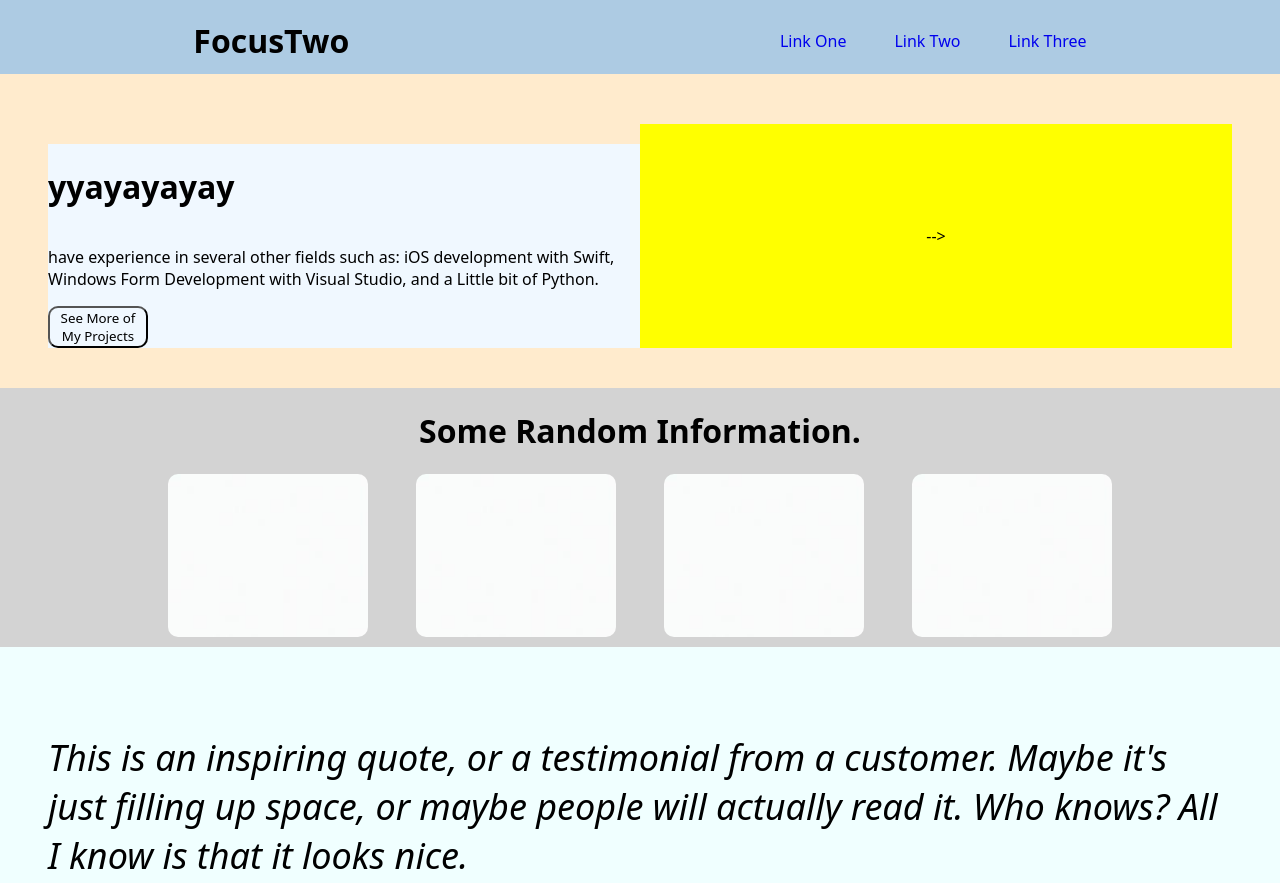
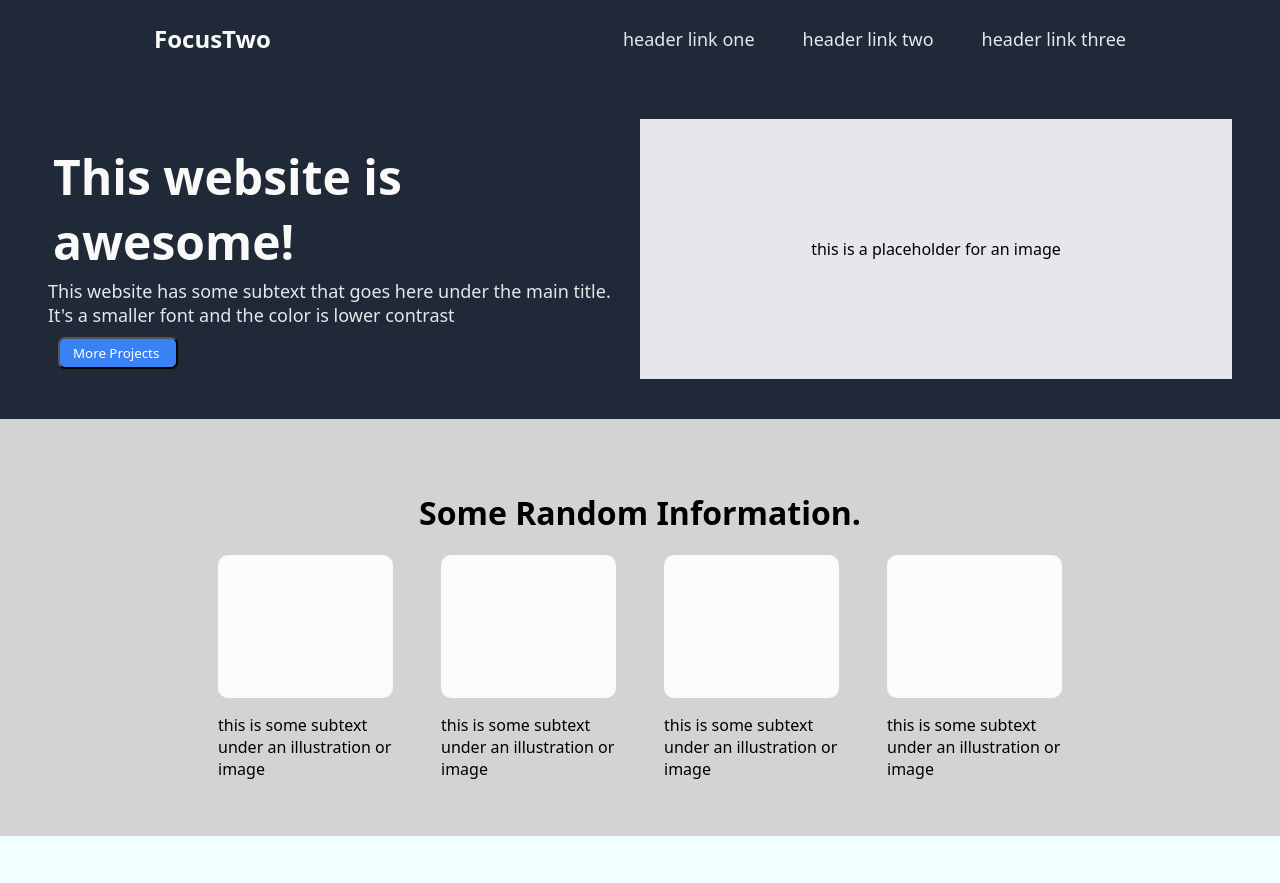
Before and after one commit to avalanciaa/landing-page, a plain HTML site: page index.html in a window 1280 px wide. Shown: the top 883 px of the page. Drawn offline with Linux system fonts and the light colour scheme.

Commit message:
Finished website draft, now will move onto design

```diff
--- a/index.html
+++ b/index.html
@@ -17,13 +17,13 @@
             </h1>
             <ul class="nav-list">
                 <li>
-                    <a href="#">Link One</a>
+                    <a href="#">header link one</a>
                 </li>
                 <li>
-                    <a href="#">Link Two</a>
+                    <a href="#">header link two</a>
                 </li>
                 <li>
-                    <a href="#">Link Three</a>
+                    <a href="#">header link three</a>
                 </li>
 
             </div>
@@ -32,20 +32,21 @@
     <div class="section-1">
 
         <div class="left-side">
-            <h1>
-                   yyayayayay
+            <h1 class="hero-main-text">
+                   This website is awesome!
             </h1>
-            <div>
-                <p> have experience in several other fields such as: iOS development
-                        with Swift, Windows Form Development with Visual Studio, and a Little bit of Python.
-                </p>
+            <div class="hero-secondary-text">
+                This website has some subtext that goes here under the main title. It's a smaller font and the color is lower contrast
             </div>
-            <button class="See-More-Button">See More of My Projects</button>
+            <button class="See-More-Button">More Projects</button>
 
         </div>
         <div class="right-side">
             <div class="mountain-image">
-                 <!-- <img src="./img-mountain.jpeg"></img> --> -->
+                <div>
+                    this is a placeholder for an image
+                </div>
+                 <!-- <img src="./img-mountain.jpeg"></img> -->
             </div>
 
         </div>
@@ -56,10 +57,30 @@
             <h1>Some Random Information.</h1>
         </div>
         <div class="bottom-side">
-            <img class="box" src="./white-box.jpeg">
-            <img class="box" src="./white-box.jpeg">
-            <img class="box" src="./white-box.jpeg">
-            <img class="box" src="./white-box.jpeg">
+            <div class="img-text">
+                <img class="box" src="./white-box.jpeg">
+                <p>
+                    this is some subtext under an illustration or image
+                </p>
+            </div>
+            <div class="img-text">
+                <img class="box" src="./white-box.jpeg">
+                <p>
+                    this is some subtext under an illustration or image
+                </p>
+            </div>
+            <div class="img-text">
+                <img class="box" src="./white-box.jpeg">
+                <p>
+                    this is some subtext under an illustration or image
+                </p>
+            </div>
+            <div class="img-text">
+                <img class="box" src="./white-box.jpeg">
+                <p>
+                    this is some subtext under an illustration or image
+                </p>
+            </div>
         </div>
 
     </div>
@@ -82,9 +103,14 @@
                 Sign up for our product by clicking that button right over there!
             </div>
             <div class="right-side-2">
-                <button>Sign up</button>
+                <button class="Sign-Up-Button">Sign up</button>
             </div>
         </div>
     </div>
+    <footer class="footer-1">
+        <div class="text-box">
+            Made by @ <link href="https://github.com/avalanciaa">Avalanciaa</link>
+        </div>
+    </footer>
 </body>
 </html>
--- a/styles.css
+++ b/styles.css
@@ -1,6 +1,5 @@
 * {
     font-family: system-ui, -apple-system, BlinkMacSystemFont, 'Segoe UI', Roboto, Oxygen, Ubuntu, Cantarell, 'Open Sans', 'Helvetica Neue', sans-serif;
-
 }
 
 ul, a {
@@ -10,26 +9,52 @@ ul, a {
 
 .main-header .header-container {
     display: flex;
+    font-size: 18px;
     align-items: center;
     justify-content: space-around;
     flex-wrap: wrap;
-    background-color: #adcbe3;
+    background-color: #1F2937;
     margin: -10px;
 
 }
+
+.hero-secondary-text {
+    color: #E5E7EB;
+    font-size: 18px;
+    font-weight: lighter;
+    padding-right: 5px;
+}
+.header-title {
+    font-size: 24px;
+    color: #F9FAF8;
+}
+
 .nav-list {
     display: flex;
+    color: #E5E7EB;
     gap: 3rem;
+}
+
+a {
+    color: #E5E7EB;
+    font-size: 18px;
 }
 
 .section-1 {
     display: flex;
     flex-direction: row;
-    background-color: blanchedalmond;
+    background-color: #1F2937;
     margin: -10px;
     padding: 50px;
 }
 
+.hero-main-text {
+    font-size: 48px;
+    font-weight: extra-bold;
+    color: #F9FAF8;
+    margin: 5px;
+    min-width: 230px;
+}
 
 
 .left-side {
@@ -40,7 +65,7 @@ ul, a {
     flex-direction: column;
     flex-wrap: wrap;
     justify-content: space-between;
-    background-color: aliceblue;
+    background-color: #1F2937;
     flex-grow: 1;
     min-width: 50%;
 }
@@ -56,7 +81,7 @@ ul, a {
     flex: 1;
     flex-shrink: 1;
     max-width: 200px;
-    background-color: yellow;
+    background-color: #E5E7EB;
     min-width: 50%;
 }
 
@@ -66,6 +91,7 @@ ul, a {
     background-color:lightgray;
     margin: -10px;
     padding-bottom: 20px;
+    padding: 50px;
 }
 
 .top-side {
@@ -119,9 +145,20 @@ ul, a {
     border-width: 5px;
     border-color: blue;
     border-radius: 15px;
-    max-width: 200px;
+    max-width: 175px;
     border-radius: 10px;
 }
+
+.img-text {
+    display: flex;
+    border-width: 20px;
+    max-width: 175px;
+    flex-direction: column;
+    border-color: red;
+
+}
+
+
 
 .left-side-2 {
     display: flex;
@@ -141,14 +178,39 @@ ul, a {
 }
 .See-More-Button {
     display: flex;
-    border-radius: 10px;
+    border-radius: 7px;
     justify-content: center;
-    max-width: 100px;
-    background-color:aliceblue;
-
+    width: 120px;
+    align-items: center;
+    align-content: center;
+    background-color:#3882F6;
+    color: white;
+    margin: 10px;
+    justify-content: flex-start;
+    padding: 5px;
+    padding-left: 13px;
 }
 
 
-.See-More-Button:hover {
-    background-color: lightblue;
+.Sign-Up-Button {
+    display: flex;
+    border-radius: 10px;
+    justify-content: center;
+    background-color: blue;
+    min-width: 100px;
+    border-color: white;
+    color: white;
+    padding: 5px;
 }
+
+.footer-1 {
+    display: flex;
+    justify-content: center;
+    align-items: center;
+    padding: 15px;
+    background-color: #1F2937;
+    color: white;
+    font-size: 18px;
+    margin: -10px;
+    font-weight: bold;
+}
```
